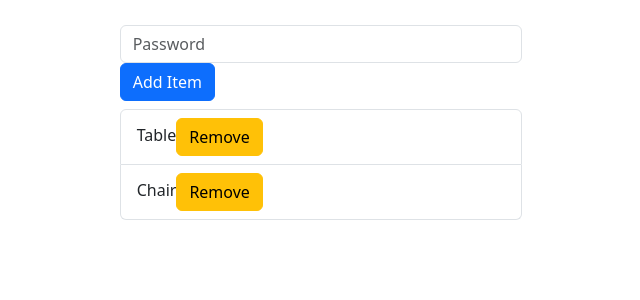
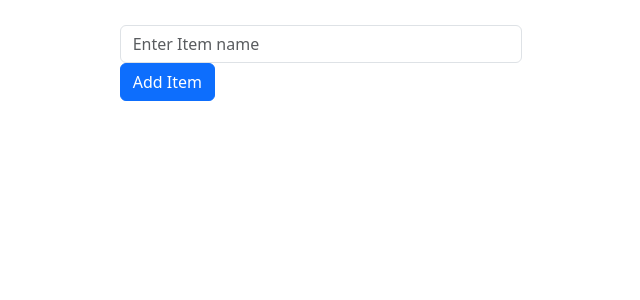
Before and after one commit to musmanismail/react-practice, a React (Create React App) app: page / in a window 1280 px wide. Shown: the top 300 px of the page, without its empty margins (319-959 px from the left). Built offline with nearby package versions, Linux system fonts and the light colour scheme.

Commit message:
UseReducer hook practice

```diff
--- a/src/AlertMessage.js
+++ b/src/AlertMessage.js
@@ -2,7 +2,7 @@ import React from "react";
 
 const AlertMessage = ({ messageToDisplay, classToAdd }) => {
   return (
-    <div className="alert alert-primary" role="alert">
+    <div className={`alert ${classToAdd}`} role="alert">
       {messageToDisplay}
     </div>
   );
--- a/src/Item.js
+++ b/src/Item.js
@@ -1,6 +1,6 @@
 import React from "react";
 
-const Item = ({ items }) => {
+const Item = ({ items, handleRemove }) => {
   return (
     <>
       <div className="row">
@@ -9,12 +9,18 @@ const Item = ({ items }) => {
           <ul className="list-group">
             {items.map((item) => {
               return (
-                <>
+                <div key={item.id}>
                   <li className="list-group-item">
                     {item.name}
-                    <button className="btn btn-warning">Remove</button>
+                    <button
+                      className="btn btn-warning"
+                      style={{ marginLeft: "80%" }}
+                      onClick={() => handleRemove(item.id)}
+                    >
+                      Remove
+                    </button>
                   </li>
-                </>
+                </div>
               );
             })}
           </ul>
--- a/src/ItemList.js
+++ b/src/ItemList.js
@@ -1,24 +1,144 @@
-import React from "react";
+import React, { useReducer, useState } from "react";
 import Item from "./Item";
+import AlertMessage from "./AlertMessage";
+
+const reducerFunction = (prevState, action) => {
+  switch (action.type) {
+    case "ADD_ITEM":
+      return { ...prevState, items: [...prevState.items, action.payload] };
+    case "REMOVE_ITEM":
+      return { ...prevState, items: action.payload };
+    case "SHOW_ALERT":
+      return { ...prevState, alert: action.payload };
+    case "REMOVE_ALERT":
+      return { ...prevState, alert: action.payload };
+
+    default:
+      throw new Error("Dispatch Type not found");
+  }
+};
+
+const defaultState = {
+  items: [],
+  alert: {
+    showAlert: false,
+    message: "",
+    alertClass: "alert-primary",
+  },
+};
 
 const ItemList = () => {
-  const data = [
-    { id: 1, name: "Table" },
-    { id: 2, name: "Chair" },
-  ];
+  const [state, dispatch] = useReducer(reducerFunction, defaultState);
+  const [count, setCount] = useState(1);
+
+  const [name, setName] = useState("");
+
+  const handleRemove = (id) => {
+    const remainingItems = state.items.filter((item) => item.id != id);
+
+    dispatch({ type: "REMOVE_ITEM", payload: remainingItems });
+    dispatch({
+      type: "SHOW_ALERT",
+      payload: {
+        showAlert: true,
+        message: "Item Removed Successfully",
+        alertClass: "alert-danger",
+      },
+    });
+
+    setTimeout(() => {
+      dispatch({
+        type: "REMOVE_ALERT",
+        payload: {
+          showAlert: false,
+          message: "Item Added Successfully",
+          alertClass: "alert-danger",
+        },
+      });
+    }, 2000);
+  };
+
+  const handleSubmit = (e) => {
+    e.preventDefault();
+
+    if (!name) {
+      dispatch({
+        type: "SHOW_ALERT",
+        payload: {
+          showAlert: true,
+          message: "Item Name must be filled",
+          alertClass: "alert-warning",
+        },
+      });
+
+      setTimeout(() => {
+        dispatch({
+          type: "REMOVE_ALERT",
+          payload: {
+            showAlert: false,
+            message: "Item Added Successfully",
+            alertClass: "alert-danger",
+          },
+        });
+      }, 2000);
+      return;
+    }
+
+    dispatch({
+      type: "ADD_ITEM",
+      payload: { id: count, name: name },
+    });
+    setCount((prevValue) => {
+      return prevValue + 1;
+    });
+    setName("");
+    dispatch({
+      type: "SHOW_ALERT",
+      payload: {
+        showAlert: true,
+        message: "Item Added Successfully",
+        alertClass: "alert-primary",
+      },
+    });
+
+    setTimeout(() => {
+      dispatch({
+        type: "REMOVE_ALERT",
+        payload: {
+          showAlert: false,
+          message: "Item Added Successfully",
+          alertClass: "alert-danger",
+        },
+      });
+    }, 2000);
+  };
 
   return (
     <>
       <div className="row" style={{ marginTop: "2%" }}>
         <div className="col-lg-4"></div>
         <div className="col-lg-4">
-          <form className="form">
+          {state.alert.showAlert && (
+            <AlertMessage
+              messageToDisplay={state.alert.message}
+              classToAdd={state.alert.alertClass}
+            ></AlertMessage>
+          )}
+        </div>
+      </div>
+      <div className="row">
+        <div className="col-lg-4"></div>
+        <div className="col-lg-4">
+          <form onSubmit={handleSubmit} className="form">
             <div className="form-group">
               <input
-                type="password"
+                type="text"
+                value={name}
                 className="form-control"
-                id="inputPassword2"
-                placeholder="Password"
+                id="item_name"
+                name="name"
+                placeholder="Enter Item name"
+                onChange={(e) => setName(e.target.value)}
               />
               <button type="submit" className="btn btn-primary mb-2">
                 Add Item
@@ -27,7 +147,7 @@ const ItemList = () => {
           </form>
         </div>
       </div>
-      <Item items={data}></Item>
+      <Item items={state.items} handleRemove={handleRemove}></Item>
     </>
   );
 };
```
